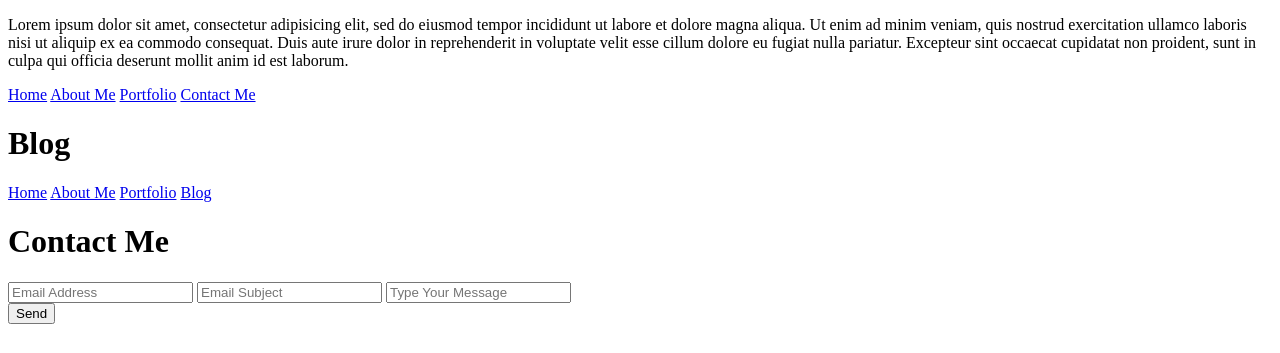
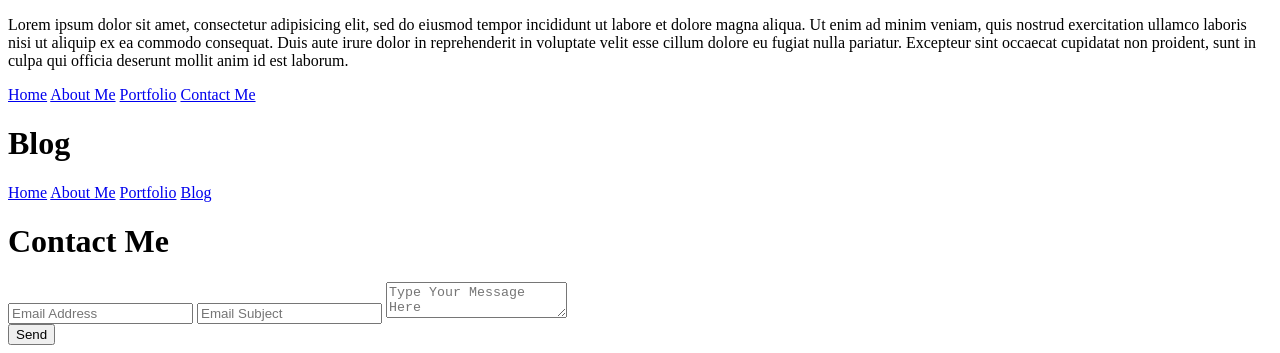
Before and after one commit to kcates81/kcates81.github.io, a plain HTML site: page index.html in a window 1280 px wide. Shown: the part 732-1085 px from the top of the page. Before the commit the page ends 1064 px from the top, so only its background shows below. Drawn offline with Linux system fonts and the light colour scheme.

Commit message:
fixed my textarea element for the email body

```diff
--- a/index.html
+++ b/index.html
@@ -101,7 +101,6 @@
                 </nav>
             </div>
             <h1>Blog</h1>
-
         </div>
         <div id="contact-me">
             <div id="contact-form">
@@ -117,7 +116,7 @@
                 <form>
                     <input type="text" name="email" placeholder="Email Address">
                     <input type="text" name="subject" placeholder="Email Subject">
-                    <input type="textarea" name="email-body" placeholder="Type Your Message">
+                    <textarea name="email-body" placeholder="Type Your Message Here"></textarea>
                 </form>
                 <button type="submit">Send</button>
             </div>
```
